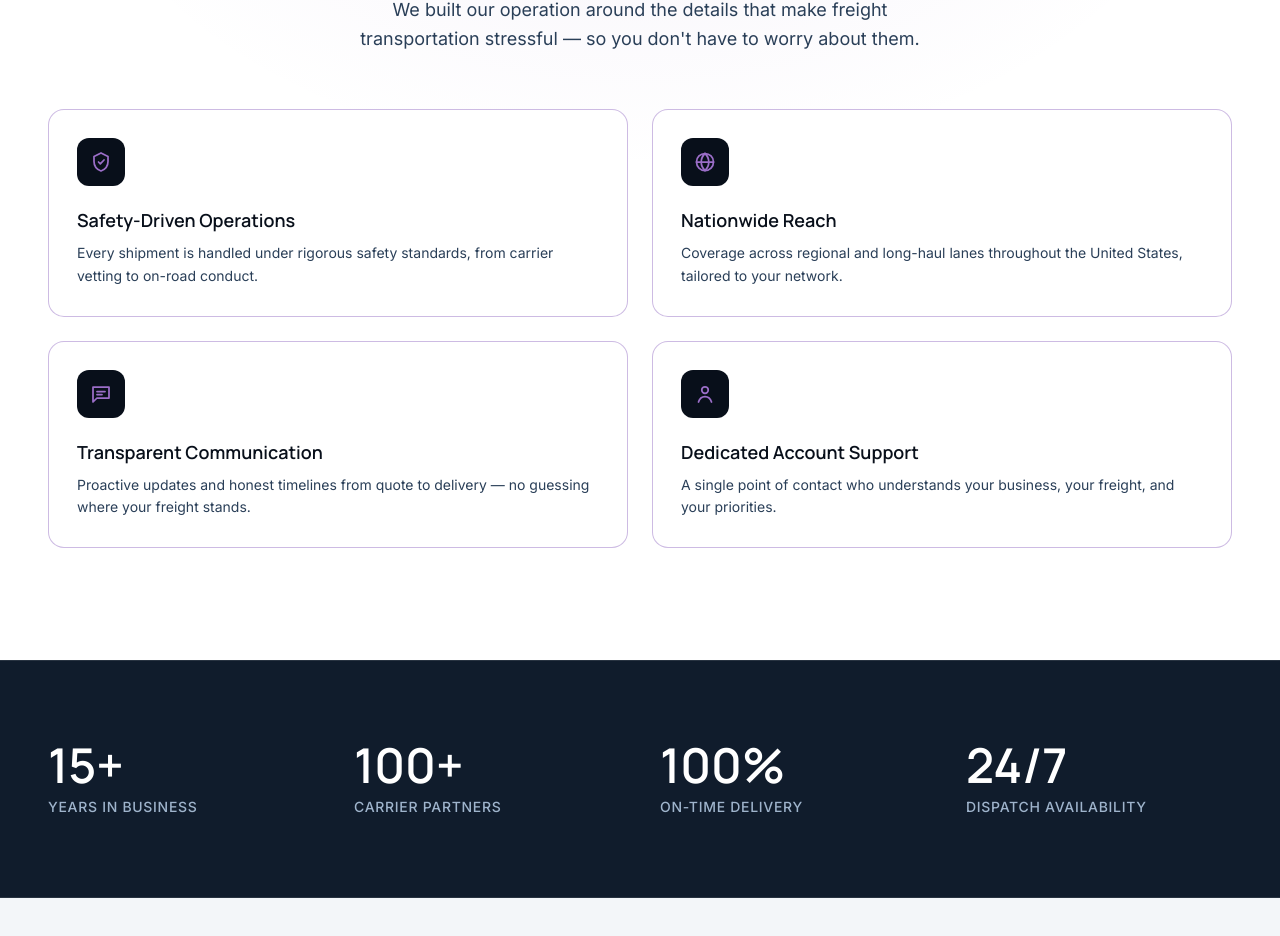
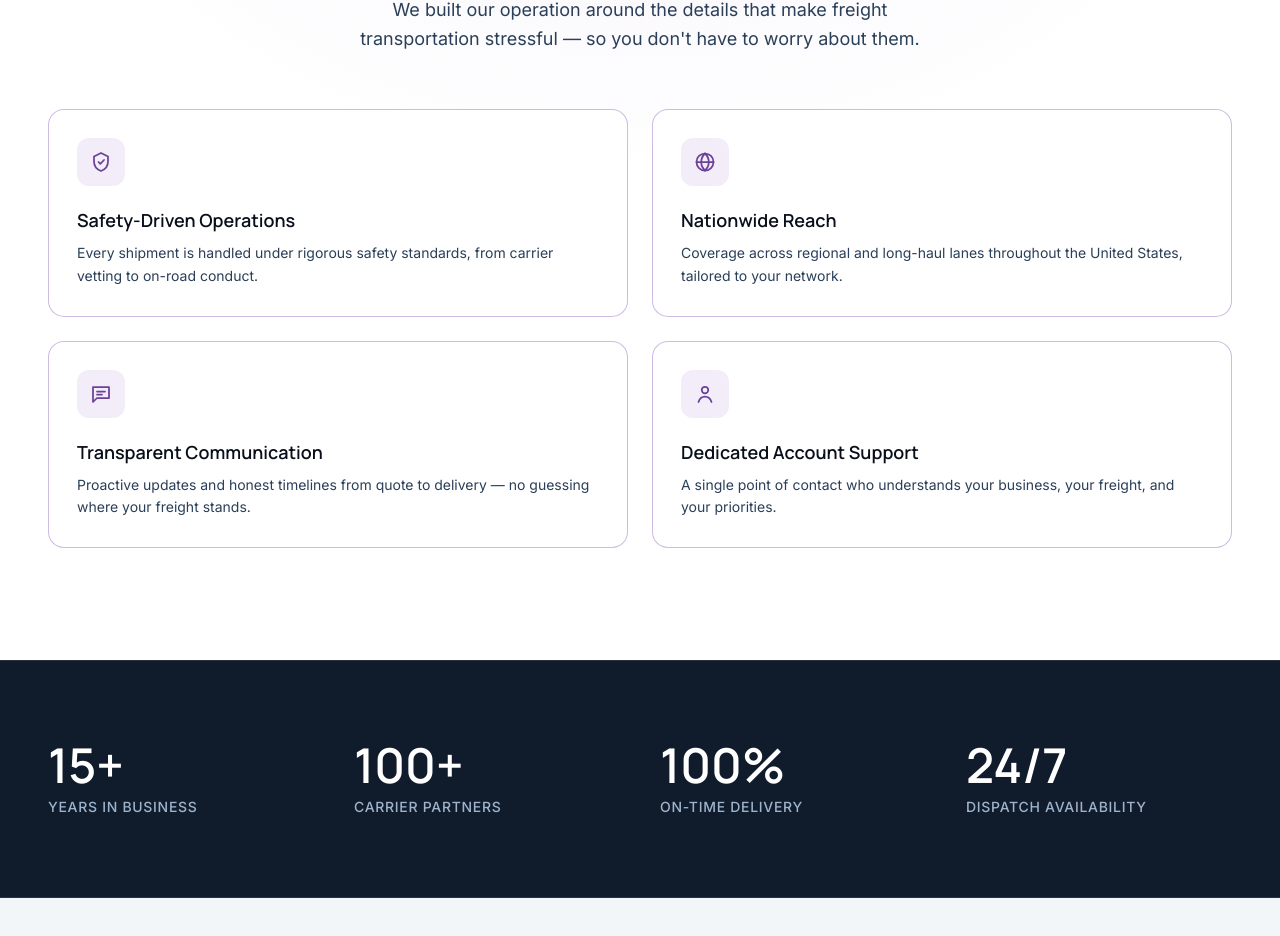
Before and after one commit to denitrajkov/yopo-transport, a Next.js app: page / in a window 1280 px wide. Shown: the part 3750-4686 px from the top of the page. Built offline with nearby package versions, Linux system fonts and the light colour scheme.

Commit message:
icons change colors bg

```diff
--- a/src/app/(site)/for-brokers/page.tsx
+++ b/src/app/(site)/for-brokers/page.tsx
@@ -150,7 +150,7 @@ export default function ForBrokersPage() {
                 key={reason.title}
                 className="group rounded-2xl border border-purple-500/40 bg-white p-7 transition-all duration-500 hover:-translate-y-1 hover:border-purple-500/70 hover:shadow-xl hover:shadow-navy-900/10"
               >
-                <div className="flex h-12 w-12 items-center justify-center rounded-xl bg-navy-950 text-purple-400 transition-colors duration-500 group-hover:bg-purple-500 group-hover:text-navy-950">
+                <div className="flex h-12 w-12 items-center justify-center rounded-xl bg-purple-500/10 text-purple-600 transition-colors duration-500 group-hover:bg-purple-500 group-hover:text-white">
                   {reason.icon}
                 </div>
                 <h3 className="font-display mt-5 text-lg font-semibold text-navy-950">
--- a/src/app/(site)/for-shippers/page.tsx
+++ b/src/app/(site)/for-shippers/page.tsx
@@ -137,7 +137,7 @@ export default function ForShippersPage() {
                 key={reason.title}
                 className="group rounded-2xl border border-purple-500/40 bg-white p-7 transition-all duration-500 hover:-translate-y-1 hover:border-purple-500/70 hover:shadow-xl hover:shadow-navy-900/10"
               >
-                <div className="flex h-12 w-12 items-center justify-center rounded-xl bg-navy-950 text-purple-400 transition-colors duration-500 group-hover:bg-purple-500 group-hover:text-navy-950">
+                <div className="flex h-12 w-12 items-center justify-center rounded-xl bg-purple-500/10 text-purple-600 transition-colors duration-500 group-hover:bg-purple-500 group-hover:text-white">
                   {reason.icon}
                 </div>
                 <h3 className="font-display mt-5 text-lg font-semibold text-navy-950">
--- a/src/components/WhyChooseUs.tsx
+++ b/src/components/WhyChooseUs.tsx
@@ -78,7 +78,7 @@ export function WhyChooseUs() {
           key={feature.title}
           className="group rounded-2xl border border-purple-500/40 bg-white p-7 transition-all duration-500 hover:-translate-y-1 hover:border-purple-500/70 hover:shadow-xl hover:shadow-navy-900/10"
         >
-          <div className="flex h-12 w-12 items-center justify-center rounded-xl bg-navy-950 text-purple-400 transition-colors duration-500 group-hover:bg-purple-500 group-hover:text-navy-950">
+          <div className="flex h-12 w-12 items-center justify-center rounded-xl bg-purple-500/10 text-purple-600 transition-colors duration-500 group-hover:bg-purple-500 group-hover:text-white">
             {feature.icon}
           </div>
           <h3 className="font-display mt-5 text-lg font-semibold text-navy-950">
```
